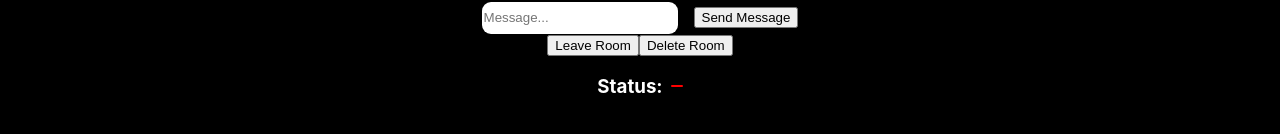
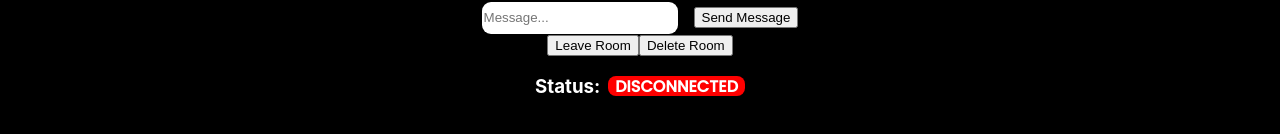
Before and after one commit to Tanner-Davison/Chatty_Chatter, a React (Create React App) app: page /chatroom in a window 1280 px wide. Shown: the part 354-488 px from the top of the page. Built offline with nearby package versions, Linux system fonts and the light colour scheme; no server answers.

Commit message:
lil image css

```diff
--- a/src/components/MainRoom.css
+++ b/src/components/MainRoom.css
@@ -284,17 +284,32 @@ h1{
 .room-num-input-mainRoom > input{
   width:15%;
 }
-#statusBtn{
+.statusBtn{
+  display: flex;
+  align-items: center;
+  justify-content: center;
+  font-weight: 600;
+  font-size:1rem;
   border:none;
   color:rgb(255, 255, 255);
-  font: size 25px;
+  height:20px;
+  width:fit-content;
+  padding:7px;
+  color:white;
   font-family: 'Poppins', sans-serif;
   border-radius:8px;
 }
 
+
 .user-profile-pic{
-  border:1px solid white;
-  border-radius:25px;
+
+  border-right: 4px solid black;
+  border-bottom: 4px solid black;
+  border-top: 4px solid black;
+  border-left:2px solid black;
+  border-radius:15px;
+
+
 }
 @media only screen and (max-width: 600px) {
   .App {
--- a/src/components/MainRoom.js
+++ b/src/components/MainRoom.js
@@ -217,7 +217,7 @@ const MainRoom = () => {
 											</div>
 											<img
 												src={msg.imageUrl}
-												className={"user-profile-pic"}
+												className={'user-profile-pic'}
 												style={{
 													width: "4rem",
 													height: "4rem",
@@ -268,14 +268,18 @@ const MainRoom = () => {
 							<h3 style={{ color: "white" }}>Status:</h3>
 							<button
 								type='button'
-                id={"statusBtn"}
+                className={"statusBtn"}
                 onClick={()=>{joinRoom()}}
 								style={
 									isSocketConnected === "Connected"
-										? { backgroundColor: "rgba(46, 178, 13, 0.5)" }
-										: { backgroundColor: "red" }
+										? { backgroundColor: "limegreen" }
+										: { backgroundColor: "red", color:'white'  }
 								}>
-								{isSocketConnected.toUpperCase()}
+								{isSocketConnected &&
+                isSocketConnected.toUpperCase()
+                }
+                {!isSocketConnected && 'DISCONNECTED'}
+
 							</button>
 						</div>
 					</>
--- a/src/server/index.js
+++ b/src/server/index.js
@@ -218,7 +218,7 @@ io.on("connection", (socket) => {
         console.log(`user ${data.username} has been in this room before`);
       }
       else if (user && !inRoomPrev) {
-        console.log
+
         console.log('type of room number',typeof data.room)
         const updateUser = await User.findOneAndUpdate(
           { username: data.username },
```
